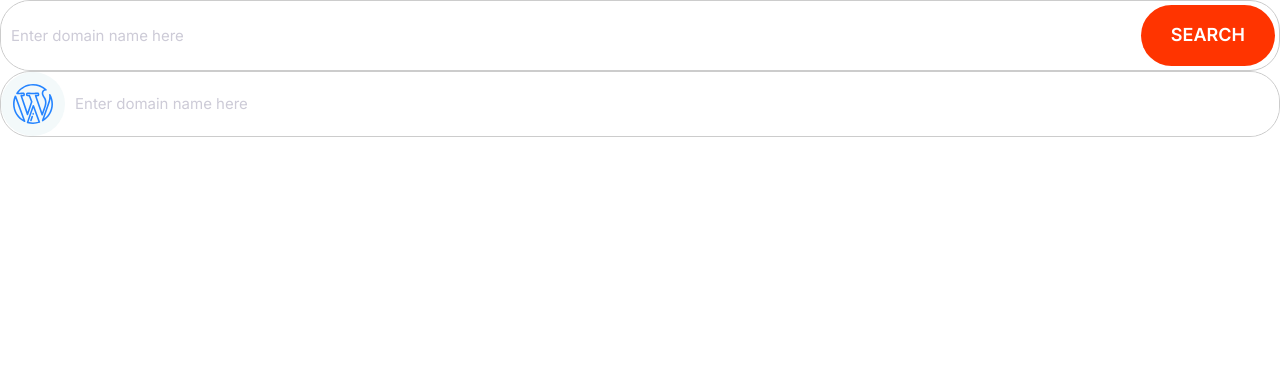
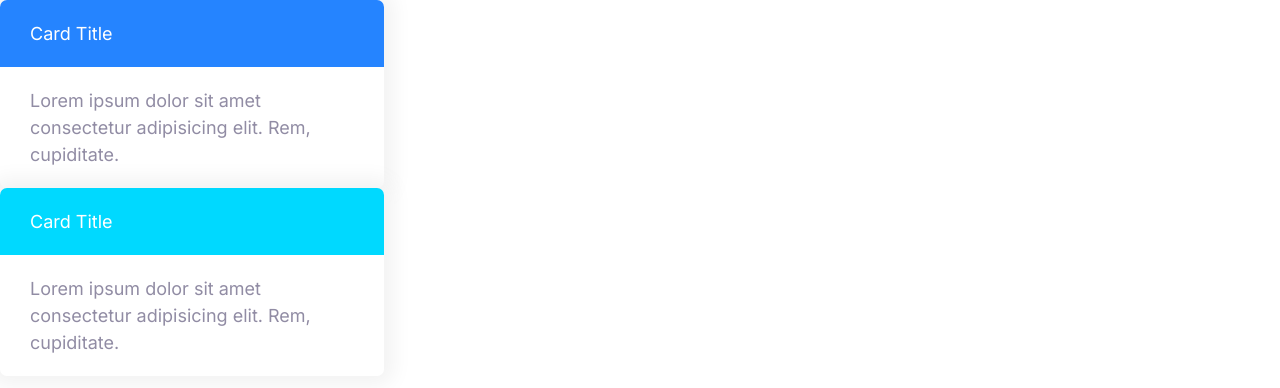
Before and after one commit to Hristakos/moshify, a plain HTML site: page index.html in a window 1280 px wide. Drawn offline with Linux system fonts and the light colour scheme.

Commit message:
implemented card component

```diff
--- a/css/styles.css
+++ b/css/styles.css
@@ -273,3 +273,25 @@ a {
     font-size: 1.5rem;
   }
 }
+
+/* Cards */
+
+.card {
+  border-radius: 7px;
+  box-shadow: 0 0 20px 10px #f3f3f3;
+  overflow: hidden;
+}
+
+.card__header, .card__body {
+  padding: 2rem 3rem;
+}
+
+.card--primary .card__header {
+  background: var(--color-primary);
+  color: #fff;
+}
+
+.card--secondary .card__header {
+  background: var(--color-secondary);
+  color: #fff;
+}
--- a/index.html
+++ b/index.html
@@ -13,18 +13,19 @@
 </head>
 
 <body>
-    <div class="input-group">
-        <input type="text" class="input" placeholder="Enter domain name here">
-        <button class="btn btn--accent">search</button>
-    </div>
-    <div class="input-group">
-        <span class="icon-container">
-            <svg class="icon icon--primary">
-                <use xlink:href="images/sprite.svg#wordpress"></use>
-            </svg>
-        </span>
-        <input type="text" class="input" placeholder="Enter domain name here">
-
+    <div style="width: 30%;">
+        <div class="card card--primary">
+            <header class="card__header">Card Title</header>
+            <div class="card__body">
+                Lorem ipsum dolor sit amet consectetur adipisicing elit. Rem, cupiditate.
+            </div>
+        </div>
+        <div class="card card--secondary">
+            <header class="card__header">Card Title</header>
+            <div class="card__body">
+                Lorem ipsum dolor sit amet consectetur adipisicing elit. Rem, cupiditate.
+            </div>
+        </div>
     </div>
 </body>
 
```
Also changed, not shown: components/cards.html (added, +14 -0 lines).
